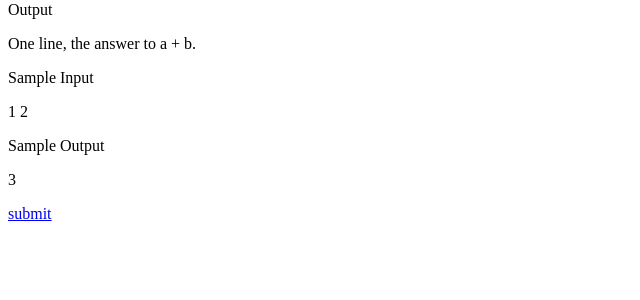
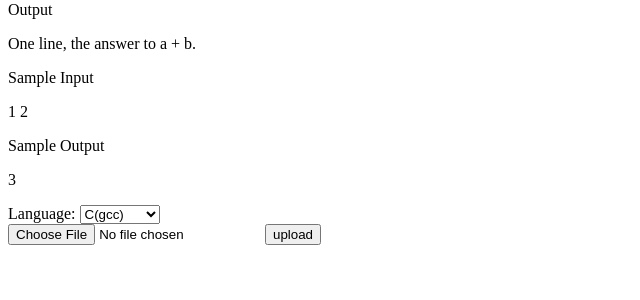
Before and after one commit to yueyinyuechonglai/OJ, a Django app: page /oj/problem/0/ in a window 1280 px wide. Shown: the part 161-461 px from the top of the page, without its empty margins (0-640 px from the left). Run offline with Django 3.2, Linux system fonts and the light colour scheme; data comes from the database, SQL or seed files in the repository; both versions use the stored data as it was after the commit.

Commit message:
submit功能未完成

```diff
--- a/online_judge/oj/templates/prob_detail.html
+++ b/online_judge/oj/templates/prob_detail.html
@@ -48,10 +48,21 @@
             <p>{{problem.exmaple_outp}}</p>
         </div>
         <div class="">
-            <!-- submit-->
-            <a href="{% url 'submit' %}">
-                submit
-            </a>
-        </div>
+
+                <form enctype="multipart/form-data" action="/oj/submit/" method="post">
+                    {% csrf_token %}
+                    Language:
+                    <select>
+                        <option value="C">C(gcc)</option>
+                        <option value="C++">C++(g++)</option>
+                        <!-- waiting to add-->
+                    </select>
+                    <br/>
+
+                    <input type="file" name="myfile" />
+                    <input type="submit" value="upload"/>
+                 </form>
+            </div>
+
     </body>
 </html>
--- a/online_judge/oj/views.py
+++ b/online_judge/oj/views.py
@@ -27,8 +27,9 @@ def prob_detail(request,prob_id):
     return render(request, 'prob_detail.html', {'problem': problem})
 
 def submit(request,prob_id):
-    #判断是否登录,若登录则跳到submit页面,否则登录页面
-    return render(request,'submit.html',{'prob_id': prob_id})
+    #判断是否登录,若登录则跳到status页面,否则登录页面
+
+    return render(request,'status.html',{'prob_id': prob_id})
 
 def index(request):
     return render(request, 'index.html')
```
Also changed, not shown: online_judge/oj/templates/list_base.html (+28 -0 lines), online_judge/oj/templates/problem_list.html (+0 -11 lines), online_judge/db.sqlite3, online_judge/oj/templates/status.html (added).
